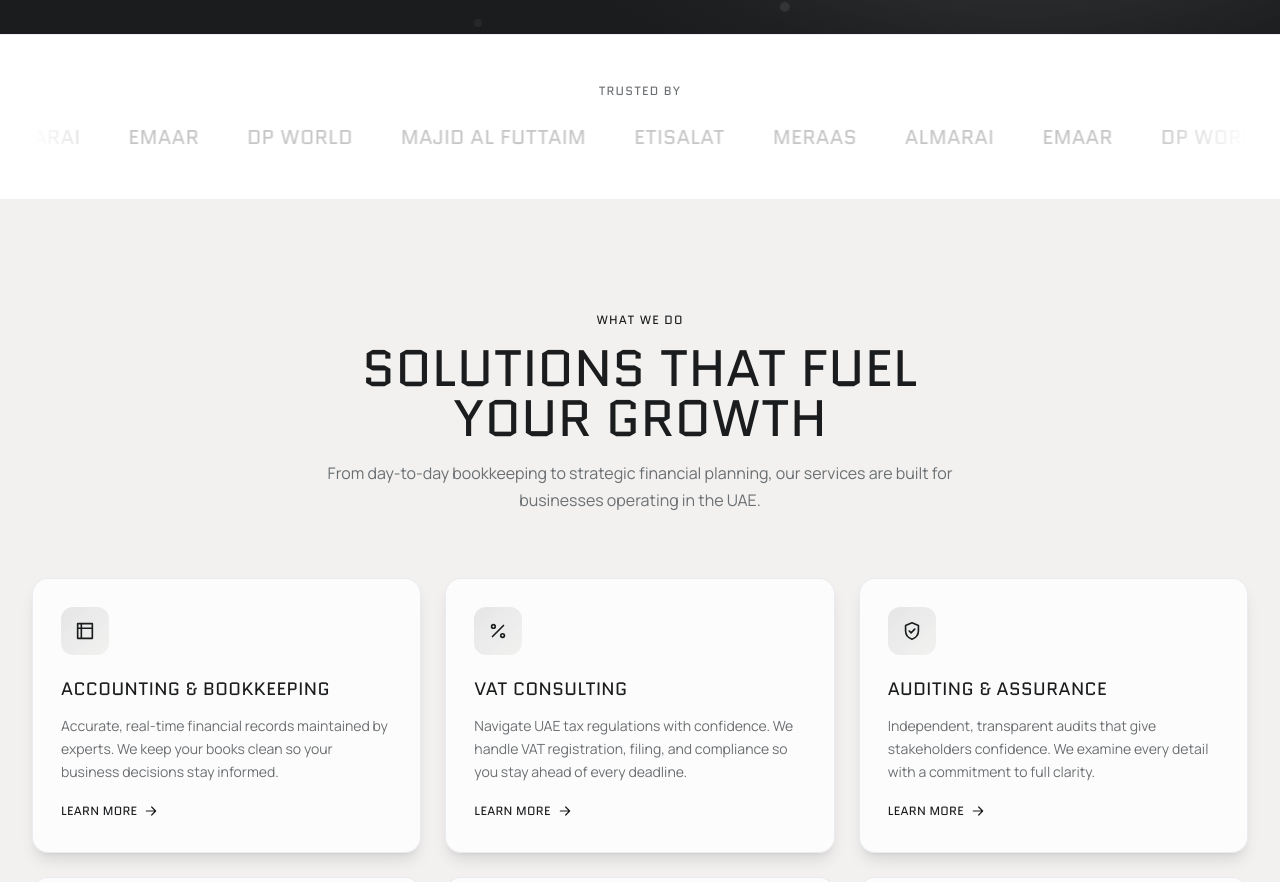
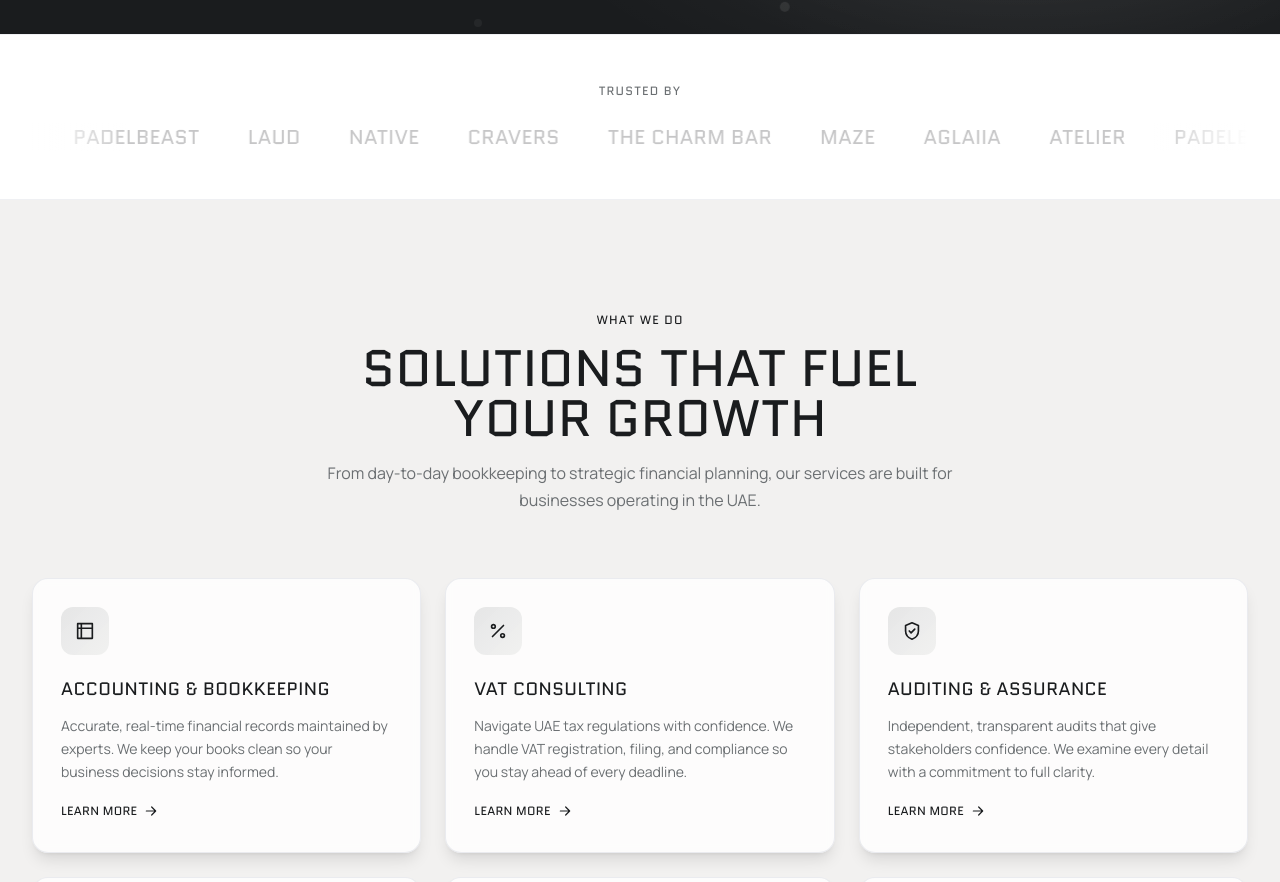
Before and after one commit to Fahis7/Zeroaccount, a React (Vite) app: page / in a window 1280 px wide. Shown: the part 800-1682 px from the top of the page. Built offline with nearby package versions, Linux system fonts and the light colour scheme.

Commit message:
Make trusted company names uppercase

```diff
--- a/src/components/TrustedBy.jsx
+++ b/src/components/TrustedBy.jsx
@@ -2,7 +2,16 @@ import { useState } from "react";
 import { useTranslation } from "react-i18next";
 import ScrollReveal from "./ScrollReveal.jsx";
 
-const companies = ["Meraas", "Almarai", "Emaar", "DP World", "Majid Al Futtaim", "Etisalat"];
+const companies = [
+  "AGLAIIA",
+  "ATELIER",
+  "PADELBEAST",
+  "LAUD",
+  "NATIVE",
+  "CRAVERS",
+  "THE CHARM BAR",
+  "MAZE",
+];
 
 export default function TrustedBy() {
   const { t } = useTranslation();
```
